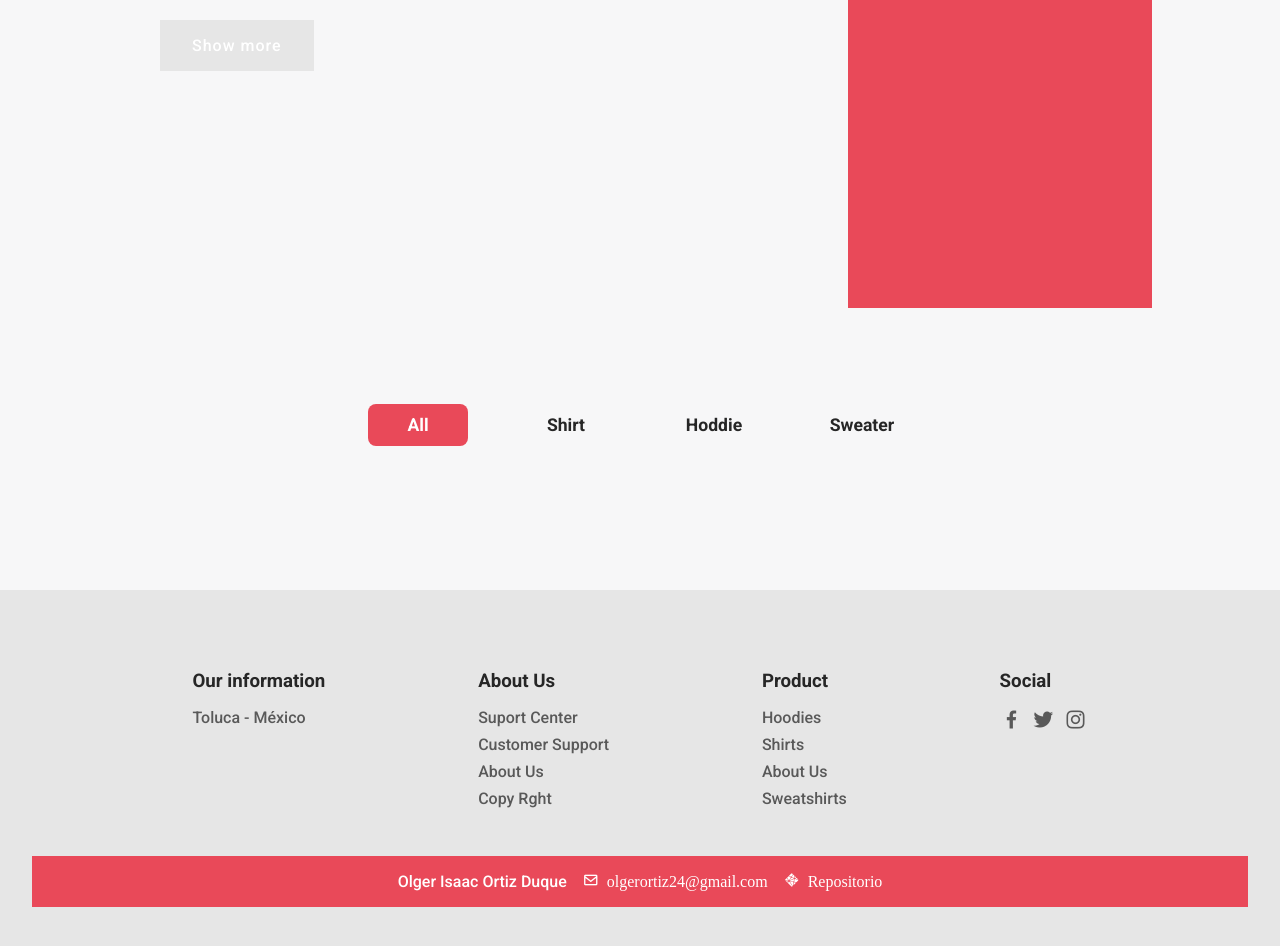
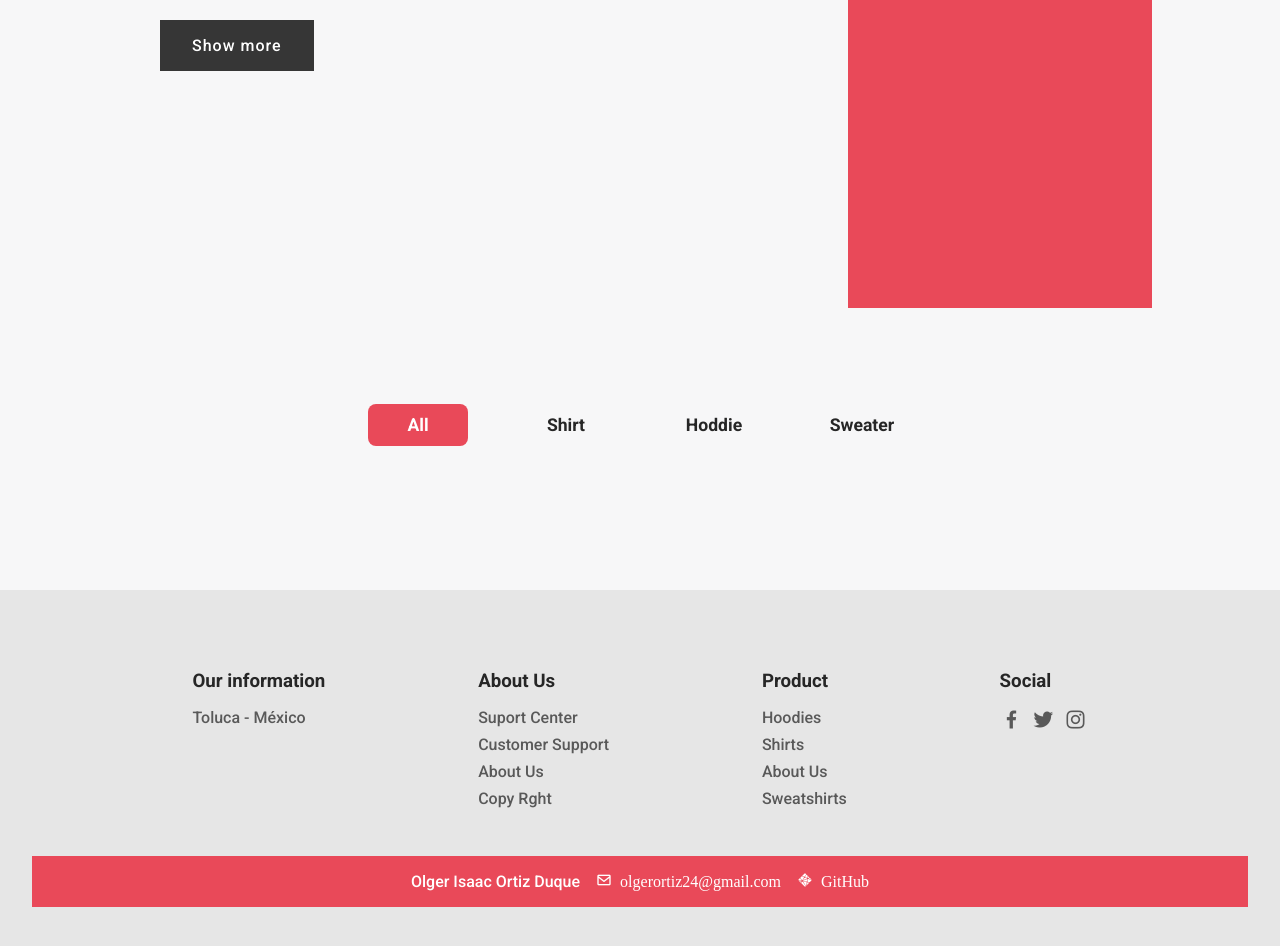
Before and after one commit to OlgerOrtiz/e-commerce, a plain HTML site: page index.html in a window 1280 px wide. Shown: the part 542-1488 px from the top of the page. Drawn offline with nearby package versions, Linux system fonts and the light colour scheme; no server answers.

Commit message:
ultimos ajustes

```diff
--- a/assets/css/styles.css
+++ b/assets/css/styles.css
@@ -390,7 +390,7 @@ p.home__body-price {
 
 a.home__body-button {
     color: white;
-    background-color: var(--card-color);
+    background-color: var(--button-color-alt);
     padding: 1rem 2rem;
     place-self: baseline;
     font-weight: 500;
--- a/index.html
+++ b/index.html
@@ -139,7 +139,7 @@
             <span>Olger Isaac Ortiz Duque</span> <br>
             <i class='bx bx-envelope '> olgerortiz24@gmail.com</i><br>
 
-            <a href="https://github.com/OlgerOrtiz/e-commerce" target="blank"><i class='bx bxl-netlify '> Repositorio</i></a>
+            <a href="https://github.com/OlgerOrtiz/e-commerce" target="blank"><i class='bx bxl-netlify '> GitHub</i></a>
         </p>
     </footer>
 
```
